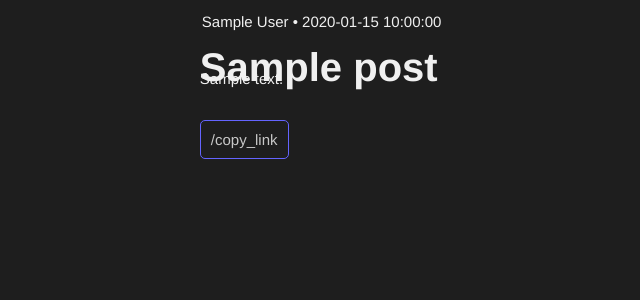
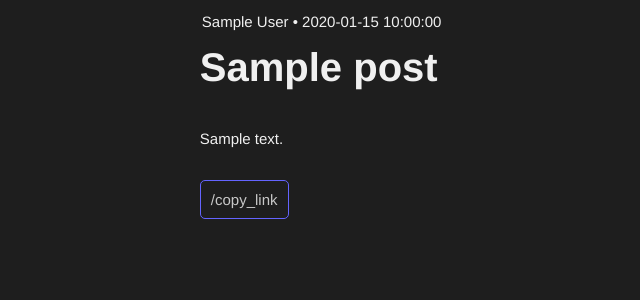
Before and after one commit to cypherpunksO1/PixelType, a FastAPI app: template templates/type.html in a window 1280 px wide. Shown: the part 53-353 px from the top of the page, without its empty margins (61-701 px from the left). Run offline with FastAPI, Linux system fonts and the light colour scheme; the template is opened without the code that fills it: most values are stand-ins (such as "Sample title", 1, 10 or a date in 2020).

Commit message:
Fix margin with H1

```diff
--- a/static/css/style.css
+++ b/static/css/style.css
@@ -58,6 +58,8 @@ h1 {
     font-size: var(--h1-size);
     margin-top: 0;
     margin-bottom: 0;
+    padding: 0;
+    line-height: 7px;
 }
 
 header a {
@@ -110,6 +112,7 @@ textarea {
     width: calc(100% - 10px);
     font-size: var(--h1-size);
     font-weight: 900;
+    line-height: normal;
 }
 
 #textInput {
--- a/templates/type.html
+++ b/templates/type.html
@@ -32,7 +32,7 @@
         <p style="margin-top: 15px; margin-left: 2px;" id="authorInput">
             {{ post.author }} • {{ created }}
         </p>
-        <h1 id="titleInput">{{ post.title }}</h1>
+        <h1 id="titleInput" style="margin-bottom: 60px;">{{ post.title }}</h1>
         <p id="textInput">{{ post.text | safe}}</p>
         <br>
         <button onclick="copyToClipboard(window.location.href);">/copy_link</button>
```
